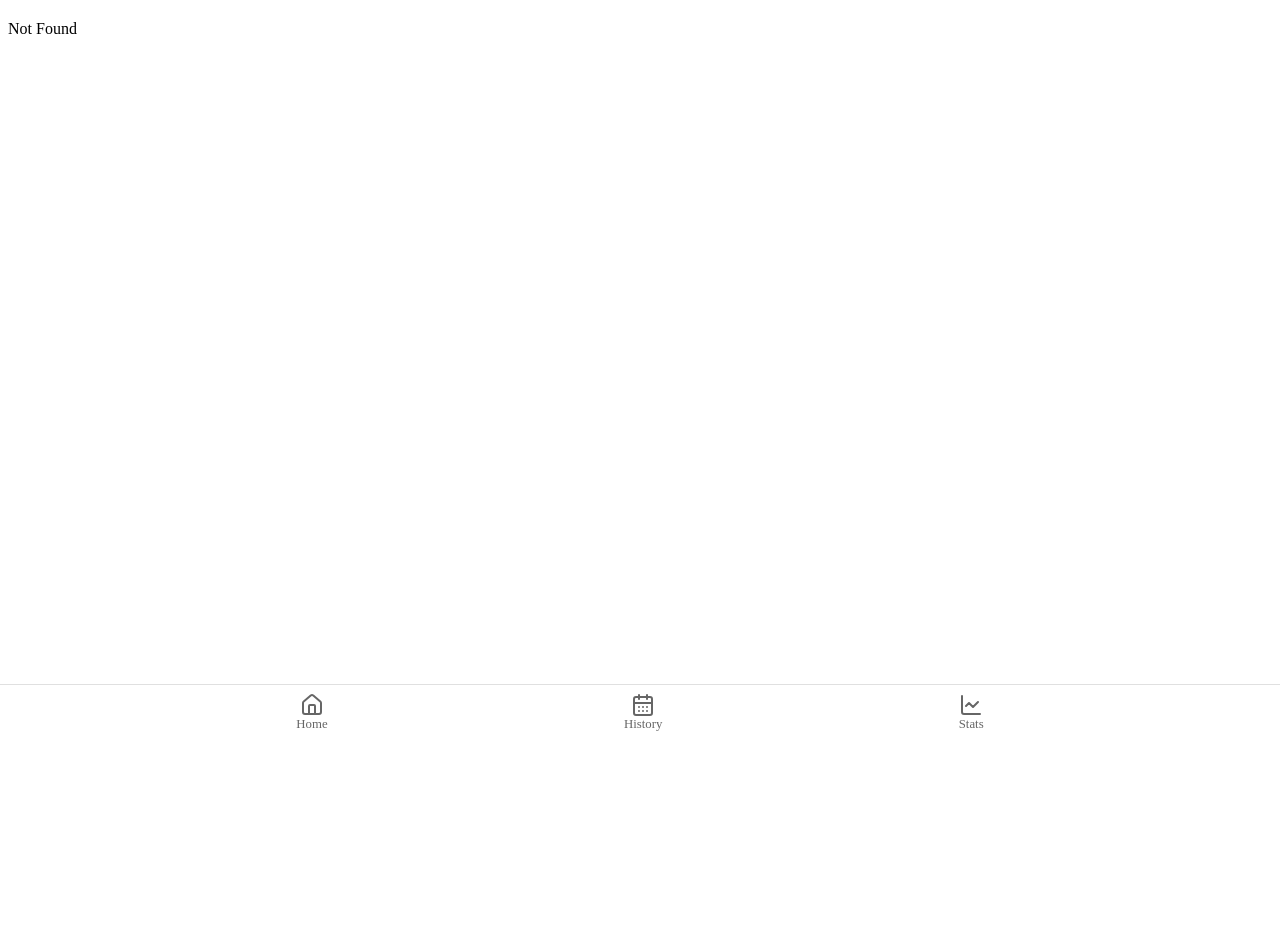
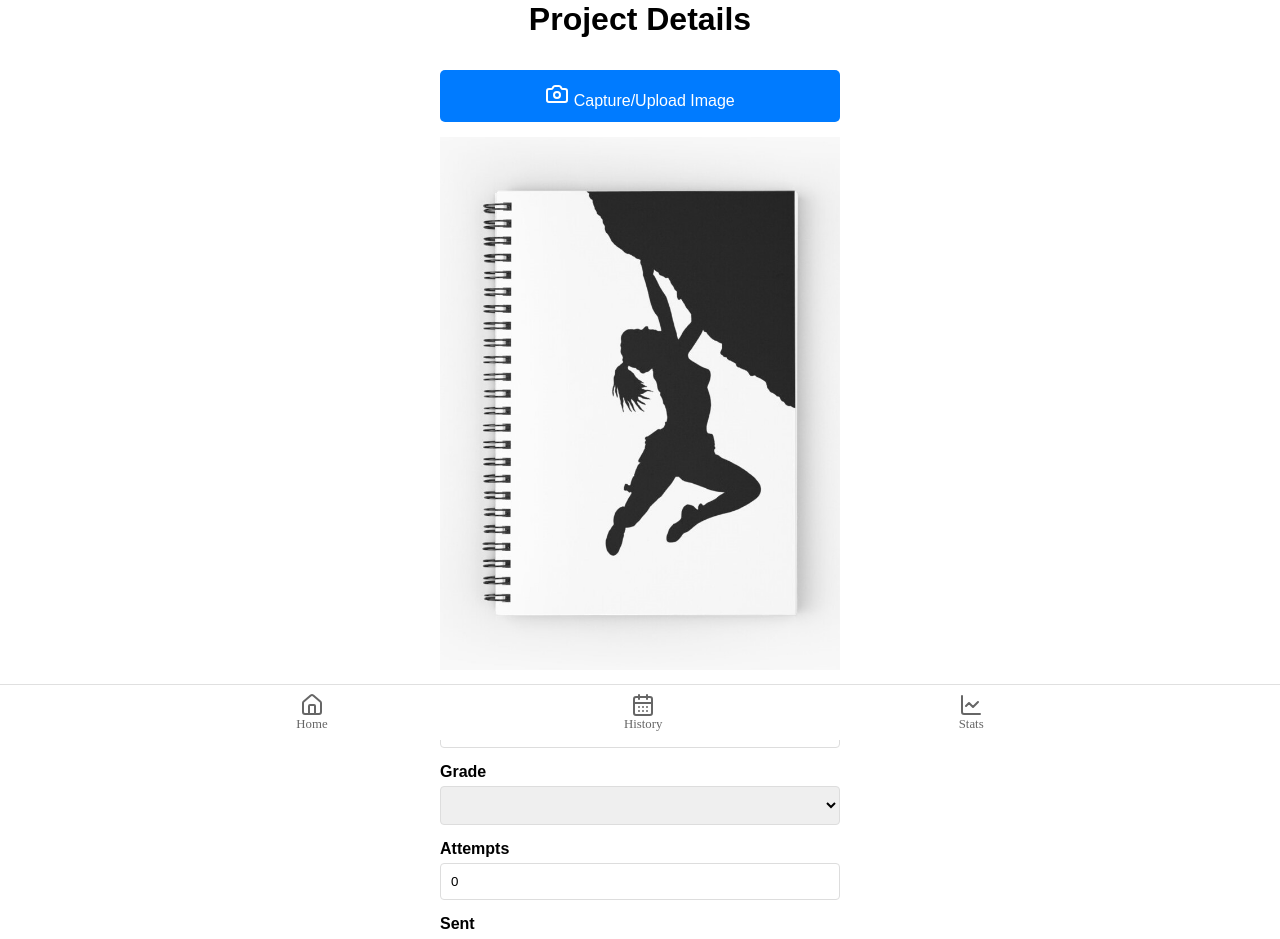
Before and after one commit to vee-b/hooked, a SvelteKit app: page /editProject in a window 1280 px wide. Before the commit this address had no page. Shown: the part 60-999 px from the top of the page. Before the commit the page ends 800 px from the top, so only its background shows below. Built offline with nearby package versions, Linux system fonts and the light colour scheme.

Commit message:
created temporary editProject svelte page (TODO) combine add&update functionality and UI page later

```diff
--- /dev/null
+++ b/src/routes/editProject/+page.svelte
@@ -0,0 +1,242 @@
+<!-- src/routes/projectDetails/+page.svelte -->
+
+<script lang="ts">
+    import { invoke } from '@tauri-apps/api/core';
+    import { addProject, uploadImageToCloudinary, sanitizeFileName } from '../../stores/projectsList'; // updateProject
+    import { Project } from '../../models/Project';
+    import { goto } from '$app/navigation';
+    import { Camera, Upload } from 'lucide-svelte';
+    import { Camera as CapacitorCamera, CameraResultType, CameraSource } from '@capacitor/camera'; // Import Capacitor Camera
+    import { Capacitor } from '@capacitor/core';
+
+    let imagePath: string = 'No Image';
+    let imagePreview = '/images/default-girl.jpg'; // Default image
+    let attempts = '0';
+    let grade = 'Unknown';
+    let isSent = false;
+    let selectedOption = 'Unknown';
+    let dateTime = new Date();
+    let isActive = true;
+    let message = '';
+    let imageFile: File | null = null; // Store the image as a File object
+    const options = ['V0', 'V1', 'V2', 'V3', 'V4', 'V5', 'V6', 'V7', 'V8', 'V9', 'V10'];
+
+    const navigateToHome = () => {
+      goto('/'); // Navigate to home page
+    };
+
+    async function submitData() {
+    try {
+      let savedImagePath: string = '';
+
+      // Create project object
+      const dateTimeObj = new Date(dateTime);
+      const attemptsNumber = parseInt(attempts, 10);
+      const project = new Project({
+        date_time: dateTimeObj,
+        image_path: savedImagePath,
+        is_sent: isSent,
+        attempts: attemptsNumber,
+        grade: selectedOption,
+        is_active: isActive,
+      });
+
+      // Add project (handles image internally)
+      if (imageFile) {
+        //await updateProject(project, imageFile);
+      } else {
+        console.error('No file selected.');
+      }
+
+      message = 'Project updated successfully!';
+      resetForm();
+    } catch (error) {
+      console.error('Error updating project:', error);
+      message = 'Failed to update project.';
+    }
+  }
+
+    // Reset the form after successful submission (Change to retreived projects data/navigate back)
+    function resetForm() {
+      imagePath = 'No Image';
+      imagePreview = '/images/default-girl.jpg';
+      attempts = '0';
+      grade = 'Unknown';
+      isSent = false;
+      selectedOption = 'Unknown';
+      dateTime = new Date();
+      isActive = true;
+    }
+
+    // Function to open the camera and capture an image
+    const pickImage = async () => {
+      try {
+        const image = await CapacitorCamera.getPhoto({
+          quality: 90,
+          allowEditing: true,
+          resultType: CameraResultType.Uri, // Use URI to display image
+        });
+
+        console.log("Captured image:", image); // Log image object to inspect properties
+
+        const sanitizedFileName = sanitizeFileName(image); // Generate the sanitized name here
+
+        // Set the image preview to the captured image
+        imagePreview = image.webPath || '/images/default-girl.jpg';; // Set the image path for preview
+        imagePath = image.path || image.webPath || ''; // Store the image path in imagePath
+        imageFile = await fetchImageFile(image, sanitizedFileName); // Fetch image file for storage
+      } catch (error) {
+        // @ts-ignore
+        if (error.code !== 'CANCELLED') { // Check if the action was cancelled
+          console.error('Error capturing image:', error);
+          message = 'Error capturing image.';
+        } else {
+          console.log('Camera action was cancelled.');
+        }
+      }
+    };
+
+    // Helper function to fetch the image as a File object
+    async function fetchImageFile(image: any, fileName: string): Promise<File | null> {
+      try {
+        const response = await fetch(image.webPath);
+        const blob = await response.blob();
+        const file = new File([blob], fileName);
+        return file;
+      } catch (error) {
+        console.error('Error fetching image file:', error);
+        return null;
+      }
+    }
+
+  </script>
+
+  <style>
+    .container {
+      max-width: 400px;
+      margin: 0 auto;
+      font-family: Arial, sans-serif;
+      padding: 2rem;
+      padding-bottom: 4rem; /* Space for the bottom navbar */
+    }
+
+    h1 {
+      text-align: center;
+    }
+
+    .form-group {
+      margin-bottom: 15px;
+    }
+
+    label {
+      display: block;
+      font-weight: bold;
+      margin-bottom: 5px;
+    }
+
+    input[type='text'],
+    input[type='number'],
+    input[type='datetime-local'],
+    select {
+      width: 100%;
+      padding: 10px;
+      border: 1px solid #ddd;
+      border-radius: 4px;
+      box-sizing: border-box;
+    }
+
+    input[type='checkbox'] {
+      margin-right: 5px;
+    }
+
+    button {
+      display: block;
+      width: 100%;
+      padding: 12px;
+      background-color: #007bff;
+      color: white;
+      border: none;
+      border-radius: 5px;
+      cursor: pointer;
+      font-size: 16px;
+      margin-top: 10px;
+    }
+
+    button:hover {
+      background-color: #0056b3;
+    }
+
+    .button-row {
+      display: flex;
+      justify-content: space-between;
+      gap: 10px; /* Space between buttons */
+    }
+
+    .image-preview {
+      width: 100%;
+      height: auto;
+      margin: 15px 0;
+      display: block;
+    }
+
+    .message {
+      color: green;
+      text-align: center;
+      margin-top: 10px;
+    }
+  </style>
+
+  <div class="container">
+    <h1>Project Details</h1>
+
+    {#if message}
+      <p class="message">{message}</p>
+    {/if}
+
+    <div class="button-row">
+      <button on:click={pickImage}>
+        <Camera /> Capture/Upload Image
+      </button>
+    </div>
+
+    {#if imagePreview}
+      <img src={imagePreview} alt="Selected Image" class="image-preview" />
+    {/if}
+
+    <div class="form-group">
+      <label for="dateTime">Date & Time</label>
+      <input type="datetime-local" id="dateTime" bind:value={dateTime} />
+    </div>
+
+    <!-- <div class="form-group">
+      <label for="imagePath">Image Path</label>
+      <input type="text" id="imagePath" bind:value={imagePath} placeholder="Image Path" />
+    </div> -->
+
+    <div class="form-group">
+      <label for="grade">Grade</label>
+      <select id="grade" bind:value={selectedOption}>
+        <option value="" disabled selected>Select grade</option>
+        {#each options as option}
+          <option value={option}>{option}</option>
+        {/each}
+      </select>
+    </div>
+
+    <div class="form-group">
+      <label for="attempts">Attempts</label>
+      <input type="number" id="attempts" bind:value={attempts} placeholder="Attempts" />
+    </div>
+
+    <div class="form-group">
+      <label for="isSent">Sent</label>
+      <input type="checkbox" id="isSent" bind:checked={isSent} />
+    </div>
+
+    <div class="form-group">
+      <label for="isActive">Active</label>
+      <input type="checkbox" id="isActive" bind:checked={isActive} />
+    </div>
+
+    <button on:click={submitData}>Update Project</button>
+  </div>
```
